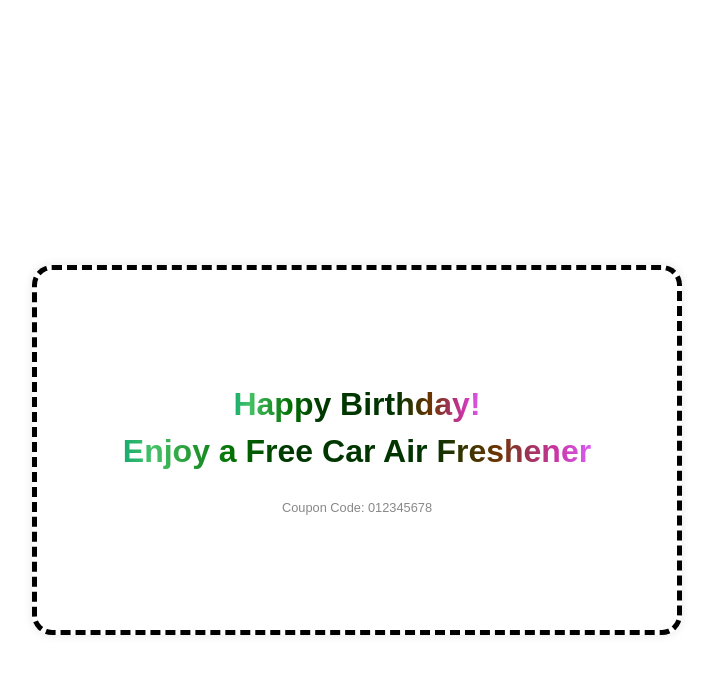
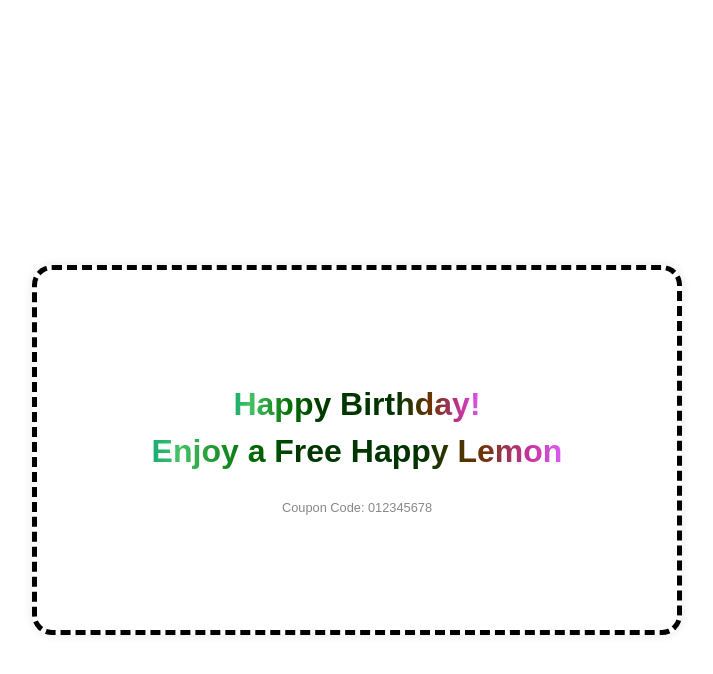
Before and after one commit to kiewic/kiewic.github.io, a Jekyll site: the page built from coupon012345678.md, in a window 1280 px wide. Shown: the top 674 px of the page, without its empty margins (283-996 px from the left). Built offline with Jekyll 4.4.1, drawn with Linux system fonts in a browser that asks for light colours.

Commit message:
Coupons v6

```diff
--- a/coupon012345678.md
+++ b/coupon012345678.md
@@ -1,6 +1,6 @@
 ---
 layout: coupon
-title: Birthday Car Air Freshener Coupon
-description: Enjoy a Free Car Air Freshener
+title: Birthday Happy Lemon Coupon
+description: Enjoy a Free Happy Lemon
 code: 012345678
 ---
```
Also changed, not shown: coupon987654321.md (+2 -2 lines).
